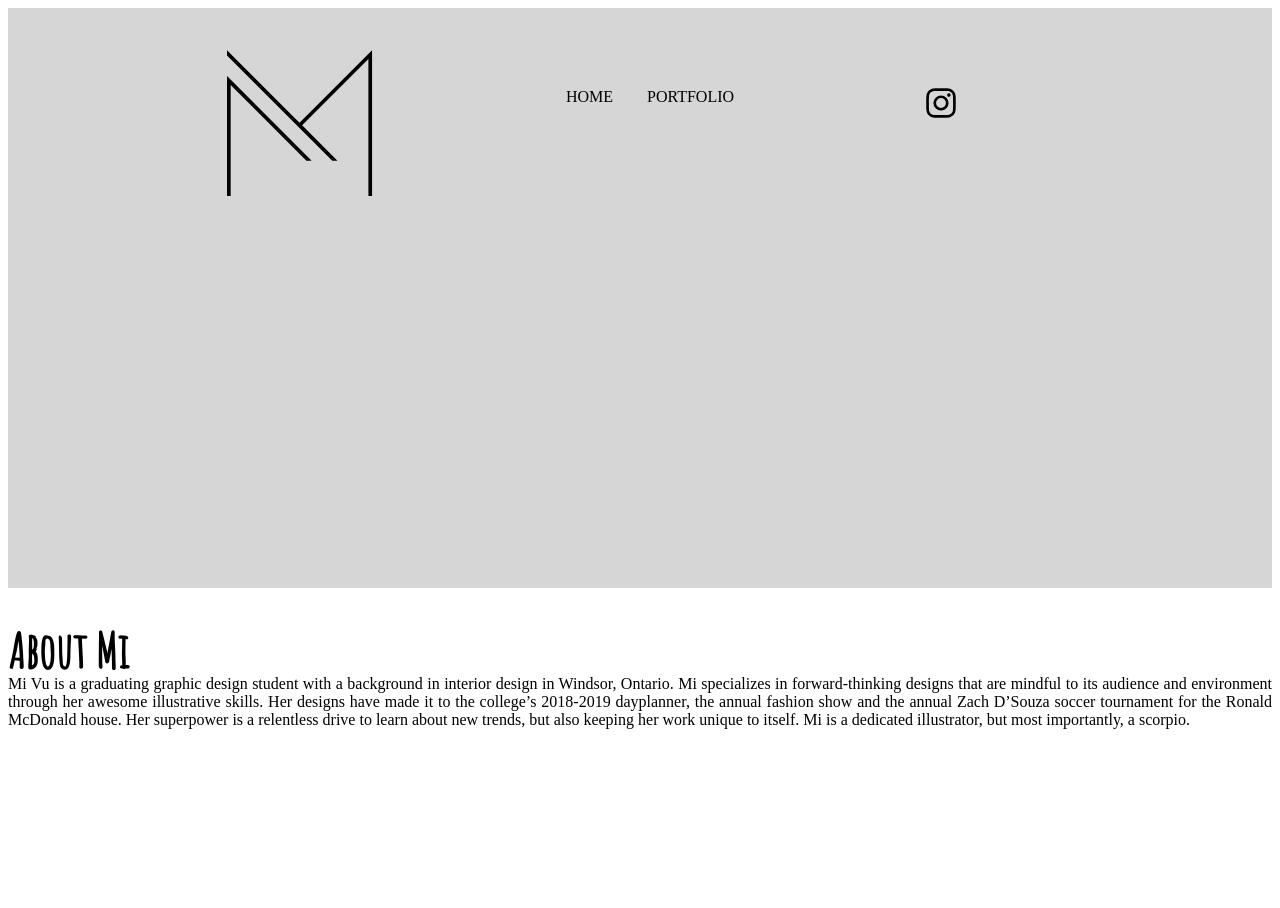
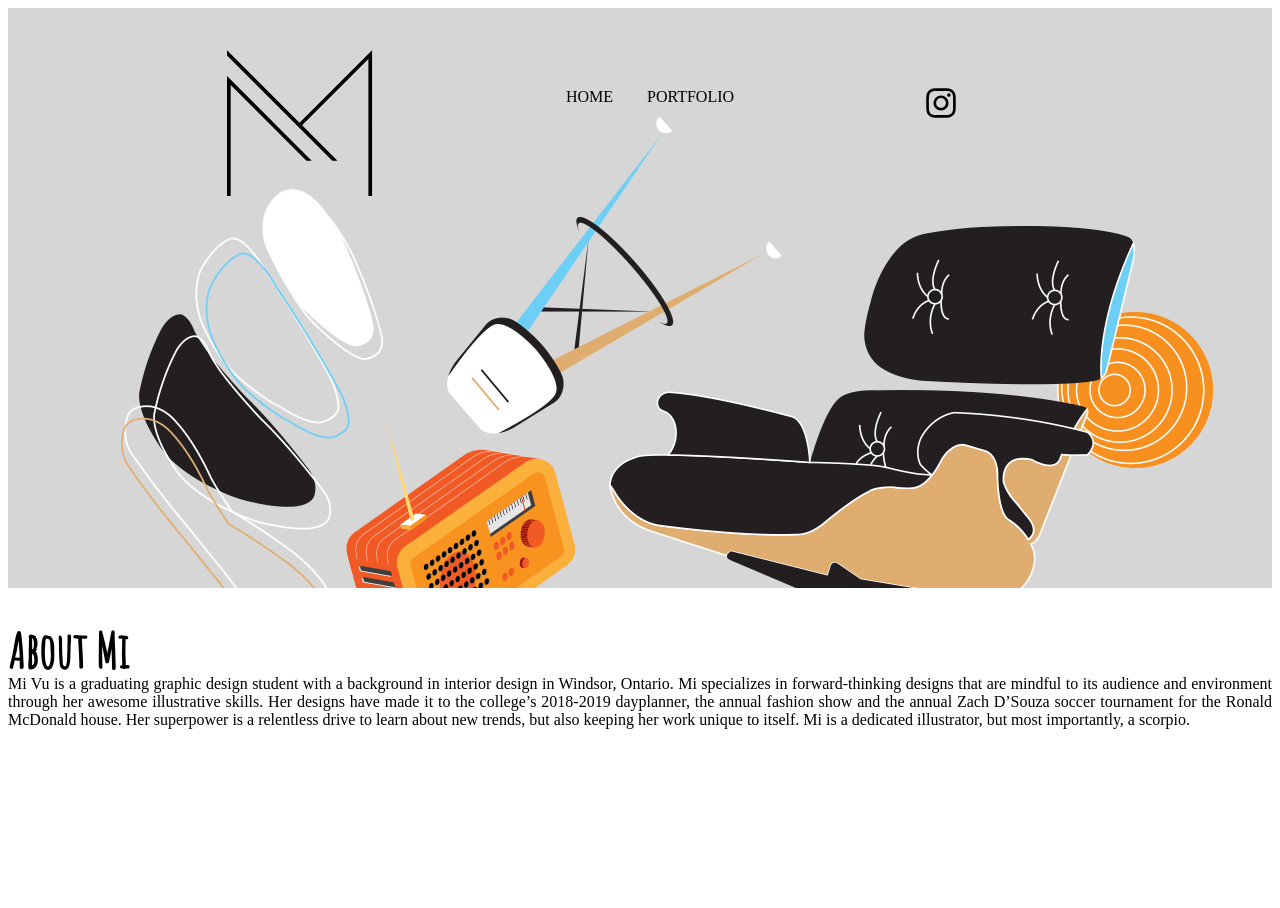
Before and after one commit to MiPhuongVu/mivu-portfolio, a Jekyll site: the page built from index.html, in a window 1280 px wide. Built offline with Jekyll 4.4.1, drawn with Linux system fonts in a browser that asks for light colours.

Commit message:
Update nav.scss

```diff
--- a/_sass/nav.scss
+++ b/_sass/nav.scss
@@ -3,7 +3,7 @@
 }
 
 .hero-image {
-    background:url("img/mv-nav-image.gif") no-repeat center;
+    background:url("../img/mv-nav-image.gif") no-repeat center;
     background-size: cover;
     background-color: #d6d6d6;
     width:100%;
```
